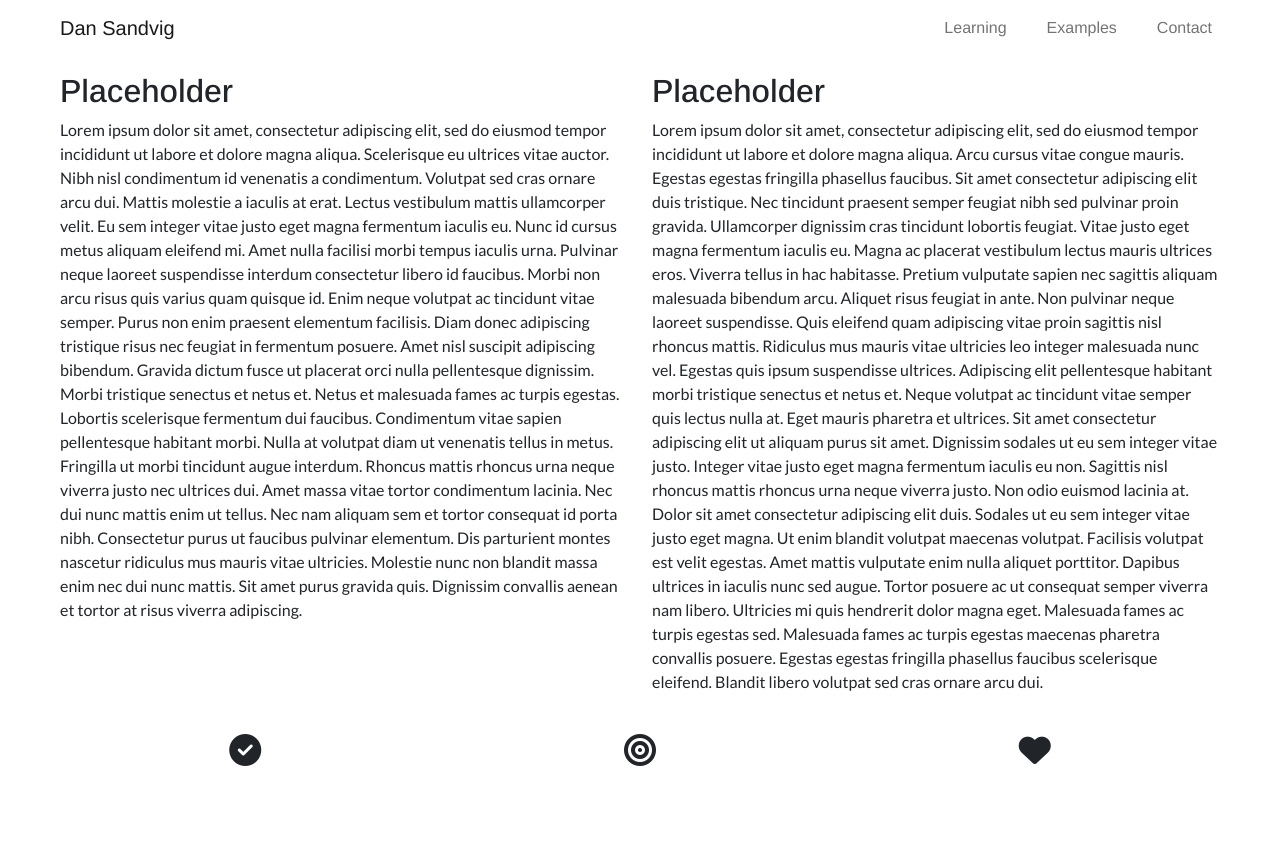
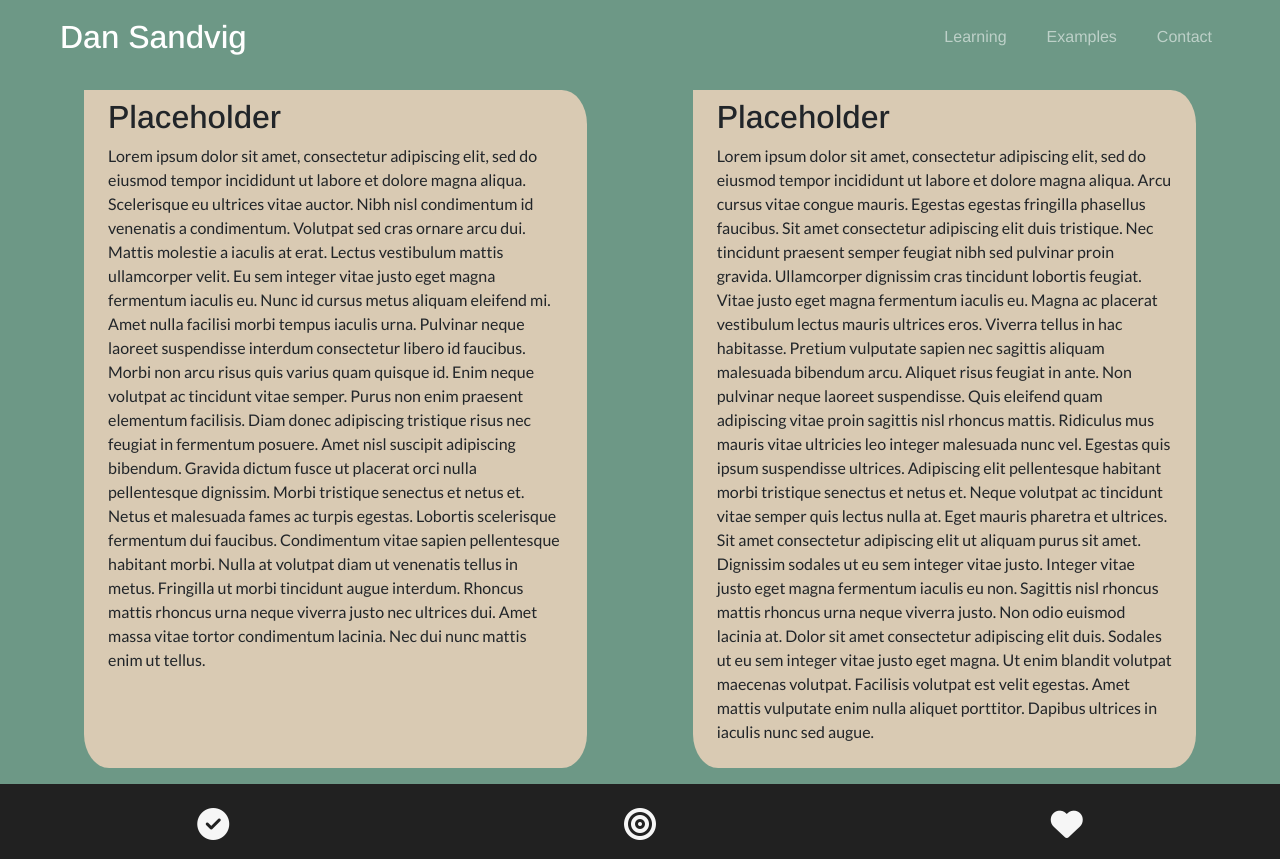
Before and after one commit to DanSandvig/PersonalSite, a plain HTML site: page index.html in a window 1280 px wide. Before the commit the page ends 800 px from the top, so only its background shows below. Drawn offline with nearby package versions, Linux system fonts and the light colour scheme.

Commit message:
Trial color scheme and layout

```diff
--- a/CSS/styles.css
+++ b/CSS/styles.css
@@ -1,9 +1,33 @@
 body
 {
     font-family: 'Arimo', sans-serif;
+    background-color: #6D9886;
 }
 
 p
 {
     font-family: 'Lato', sans-serif;
 }
+
+footer
+{
+    background-color: #212121;
+}
+
+.col-12, .col-md-5
+{
+    background-color: #D9CAB3;
+    border-radius: 0% 5% 5% 5%;
+}
+
+.navbar-brand
+{
+    color: #F6F6F6;
+    font-size: 2rem;
+    font-weight: 500;
+}
+
+.fas
+{
+    color: #F6F6F6;
+}
--- a/index.html
+++ b/index.html
@@ -16,9 +16,9 @@
 
     <title>Dan Sandvig - Developer In Development</title>
 </head>
-<body class="px-5">
+<body>
 
-    <nav class="navbar navbar-expand-sm navbar-light">
+    <nav class="navbar navbar-expand-sm navbar-dark px-5">
         <div class="container-fluid">
             <a class="navbar-brand" href="#">Dan Sandvig</a>
 
@@ -42,24 +42,24 @@
         </div>
     </nav>
 
-    <section class="container-fluid pt-3">
-        <div class="row row-cols-1 row-cols-md-2">
-            <div class="col">
+    <section class="container-fluid pt-3 px-5">
+        <div class="row">
+            <div class="col-12 col-md-5 px-4 py-2 ms-md-5">
                 <h2>Placeholder</h2>
                 <p>Lorem ipsum dolor sit amet, consectetur adipiscing elit, sed do eiusmod tempor incididunt ut labore et dolore magna aliqua. Scelerisque eu ultrices vitae auctor. Nibh nisl condimentum id venenatis a condimentum. Volutpat sed cras ornare arcu dui. Mattis molestie a iaculis at erat. Lectus vestibulum mattis ullamcorper velit. Eu sem integer vitae justo eget magna fermentum iaculis eu. Nunc id cursus metus aliquam eleifend mi. Amet nulla facilisi morbi tempus iaculis urna. Pulvinar neque laoreet suspendisse interdum consectetur libero id faucibus. Morbi non arcu risus quis varius quam quisque id.
 
-                    Enim neque volutpat ac tincidunt vitae semper. Purus non enim praesent elementum facilisis. Diam donec adipiscing tristique risus nec feugiat in fermentum posuere. Amet nisl suscipit adipiscing bibendum. Gravida dictum fusce ut placerat orci nulla pellentesque dignissim. Morbi tristique senectus et netus et. Netus et malesuada fames ac turpis egestas. Lobortis scelerisque fermentum dui faucibus. Condimentum vitae sapien pellentesque habitant morbi. Nulla at volutpat diam ut venenatis tellus in metus. Fringilla ut morbi tincidunt augue interdum. Rhoncus mattis rhoncus urna neque viverra justo nec ultrices dui. Amet massa vitae tortor condimentum lacinia. Nec dui nunc mattis enim ut tellus. Nec nam aliquam sem et tortor consequat id porta nibh. Consectetur purus ut faucibus pulvinar elementum. Dis parturient montes nascetur ridiculus mus mauris vitae ultricies. Molestie nunc non blandit massa enim nec dui nunc mattis. Sit amet purus gravida quis. Dignissim convallis aenean et tortor at risus viverra adipiscing.</p>
+                    Enim neque volutpat ac tincidunt vitae semper. Purus non enim praesent elementum facilisis. Diam donec adipiscing tristique risus nec feugiat in fermentum posuere. Amet nisl suscipit adipiscing bibendum. Gravida dictum fusce ut placerat orci nulla pellentesque dignissim. Morbi tristique senectus et netus et. Netus et malesuada fames ac turpis egestas. Lobortis scelerisque fermentum dui faucibus. Condimentum vitae sapien pellentesque habitant morbi. Nulla at volutpat diam ut venenatis tellus in metus. Fringilla ut morbi tincidunt augue interdum. Rhoncus mattis rhoncus urna neque viverra justo nec ultrices dui. Amet massa vitae tortor condimentum lacinia. Nec dui nunc mattis enim ut tellus.</p>
             </div>
-            <div class="col">
+            <div class="col-12 col-md-5 px-4 py-2 ms-auto me-md-5 mt-4 mt-md-0">
                 <h2>Placeholder</h2>
                 <p>Lorem ipsum dolor sit amet, consectetur adipiscing elit, sed do eiusmod tempor incididunt ut labore et dolore magna aliqua. Arcu cursus vitae congue mauris. Egestas egestas fringilla phasellus faucibus. Sit amet consectetur adipiscing elit duis tristique. Nec tincidunt praesent semper feugiat nibh sed pulvinar proin gravida. Ullamcorper dignissim cras tincidunt lobortis feugiat. Vitae justo eget magna fermentum iaculis eu. Magna ac placerat vestibulum lectus mauris ultrices eros. Viverra tellus in hac habitasse. Pretium vulputate sapien nec sagittis aliquam malesuada bibendum arcu. Aliquet risus feugiat in ante. Non pulvinar neque laoreet suspendisse. Quis eleifend quam adipiscing vitae proin sagittis nisl rhoncus mattis. Ridiculus mus mauris vitae ultricies leo integer malesuada nunc vel. Egestas quis ipsum suspendisse ultrices.
 
-                    Adipiscing elit pellentesque habitant morbi tristique senectus et netus et. Neque volutpat ac tincidunt vitae semper quis lectus nulla at. Eget mauris pharetra et ultrices. Sit amet consectetur adipiscing elit ut aliquam purus sit amet. Dignissim sodales ut eu sem integer vitae justo. Integer vitae justo eget magna fermentum iaculis eu non. Sagittis nisl rhoncus mattis rhoncus urna neque viverra justo. Non odio euismod lacinia at. Dolor sit amet consectetur adipiscing elit duis. Sodales ut eu sem integer vitae justo eget magna. Ut enim blandit volutpat maecenas volutpat. Facilisis volutpat est velit egestas. Amet mattis vulputate enim nulla aliquet porttitor. Dapibus ultrices in iaculis nunc sed augue. Tortor posuere ac ut consequat semper viverra nam libero. Ultricies mi quis hendrerit dolor magna eget. Malesuada fames ac turpis egestas sed. Malesuada fames ac turpis egestas maecenas pharetra convallis posuere. Egestas egestas fringilla phasellus faucibus scelerisque eleifend. Blandit libero volutpat sed cras ornare arcu dui.</p>
+                    Adipiscing elit pellentesque habitant morbi tristique senectus et netus et. Neque volutpat ac tincidunt vitae semper quis lectus nulla at. Eget mauris pharetra et ultrices. Sit amet consectetur adipiscing elit ut aliquam purus sit amet. Dignissim sodales ut eu sem integer vitae justo. Integer vitae justo eget magna fermentum iaculis eu non. Sagittis nisl rhoncus mattis rhoncus urna neque viverra justo. Non odio euismod lacinia at. Dolor sit amet consectetur adipiscing elit duis. Sodales ut eu sem integer vitae justo eget magna. Ut enim blandit volutpat maecenas volutpat. Facilisis volutpat est velit egestas. Amet mattis vulputate enim nulla aliquet porttitor. Dapibus ultrices in iaculis nunc sed augue.</p>
             </div>
         </div>
     </section>
 
-    <footer class="container-fluid text-center pt-4">
+    <footer class="container-fluid text-center pt-4 mt-3">
         <div class="row row-cols-1 row-cols-md-3">
             <div class="col pb-3">
                 <i class="fas fa-check-circle fa-2x"></i>
```
